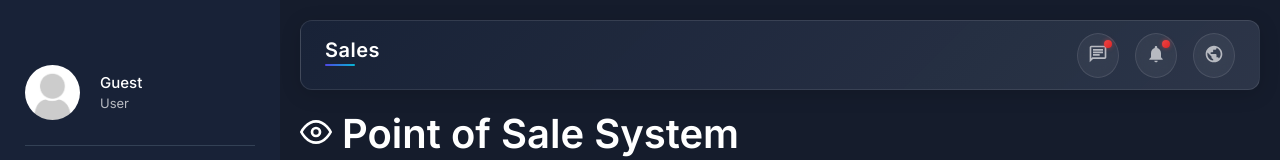
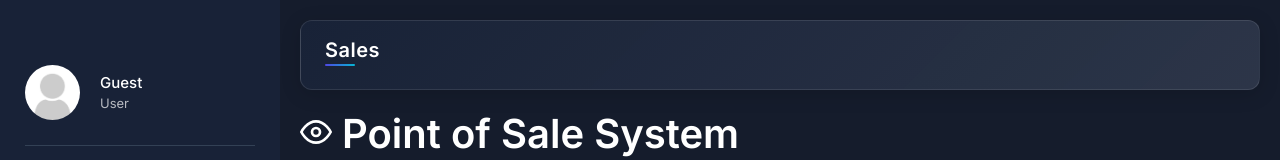
Before and after one commit to ammar1zahid/ahmad-dashboard, a Next.js app: page /dashboard/sales in a window 1280 px wide. Shown: the top 160 px of the page. Built offline with nearby package versions, Linux system fonts and the light colour scheme; no server answers; the database is empty.

Commit message:
Updated NavBar

```diff
--- a/app/components/dashboard/navbar/navbar.jsx
+++ b/app/components/dashboard/navbar/navbar.jsx
@@ -3,9 +3,6 @@
 import { usePathname } from "next/navigation";
 import styles from "./navbar.module.css";
 import {
-  MdNotifications,
-  MdOutlineChat,
-  MdPublic,
   MdMenu,
 } from "react-icons/md";
 
@@ -48,29 +45,29 @@ const Navbar = ({ onMenuToggle }) => {
 
 
         <div className={styles.icons}>
-          <button
+          {/* <button
             className={`${styles.iconButton} ${styles.hasNotification}`}
             aria-label="Messages"
             title="Messages"
           >
             <MdOutlineChat size={20} />
-          </button>
+          </button> */}
 
-          <button
+          {/* <button
             className={`${styles.iconButton} ${styles.hasNotification}`}
             aria-label="Notifications"
             title="Notifications"
           >
             <MdNotifications size={20} />
-          </button>
+          </button> */}
 
-          <button
+          {/* <button
             className={styles.iconButton}
             aria-label="Public view"
             title="Public View"
           >
             <MdPublic size={20} />
-          </button>
+          </button> */}
         </div>
       </div>
     </div>
```
